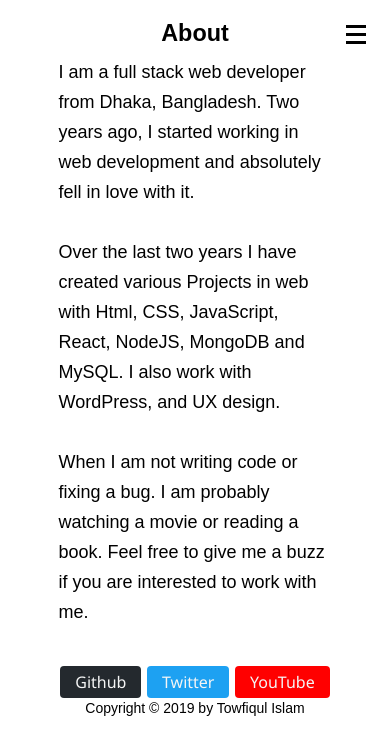
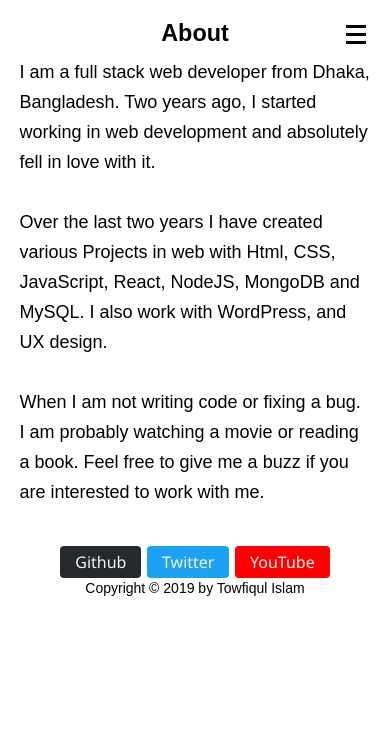
Before and after one commit to towfiqu/portfolio-production, a website built with Parcel: page src/about.html in a window 390 px wide. Built offline with nearby package versions, Linux system fonts and the light colour scheme.

Commit message:
about page width for mobile updated

```diff
--- a/src/about.html
+++ b/src/about.html
@@ -31,7 +31,7 @@
         <li><a href="contact.html">Contact</a></li>
       </ul>
     </div>
-    <div class="container">
+    <div class="about-container">
       <h3>About</h3>
       <p>
         I am a full stack web developer from Dhaka, Bangladesh. Two years ago, I
--- a/src/styles/_about.scss
+++ b/src/styles/_about.scss
@@ -8,18 +8,19 @@ h3 {
 p {
   font-size: 18px;
   line-height: 30px;
-  width: 80%;
+  width: 60%;
   margin: auto;
   font-weight: 500px;
 }
 
 @media (max-width: 800px) {
   p {
-    width: 100%;
+    width: 90%;
+    margin: auto;
   }
 }
 
-@media (min-width: 500px) {
+@media (min-width: 400px) {
   #about-footer {
     position: fixed;
   }
```
Also changed, not shown: dist/about.html, dist/index.js, 6 other files.
